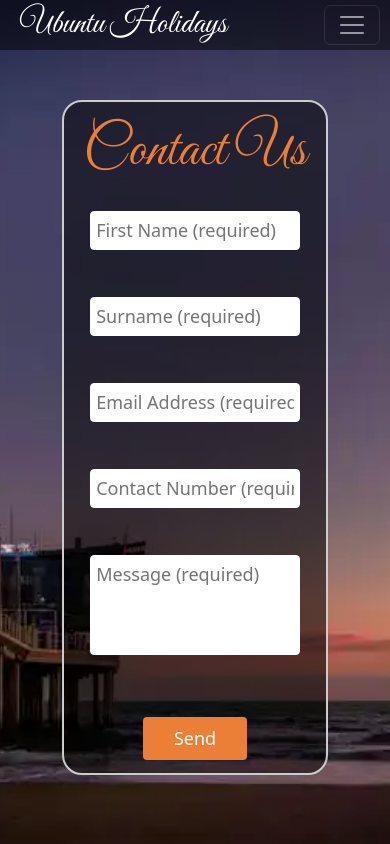
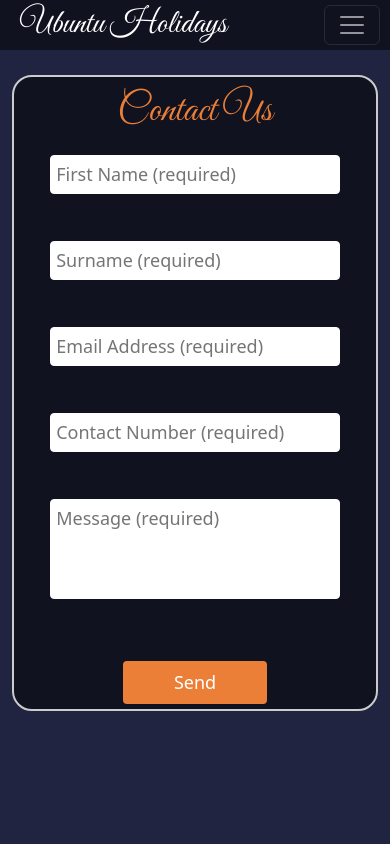
Before and after one commit to SpooshDoosh/Milestone-Project-2-Ubuntu-Holidays, a plain HTML site: page contact.html in a window 390 px wide. Shown: the top 844 px of the page. Drawn offline with nearby package versions, Linux system fonts and the light colour scheme.

Commit message:
Add images for responsive design, add media query for contact form

```diff
--- a/assets/css/syle.css
+++ b/assets/css/syle.css
@@ -344,18 +344,19 @@ h3 {
         background-position: top;
         background-repeat: no-repeat;
         background-size: cover;
-        height: 110vh;
         width: 100%;
+        height: 50vh;
         position: relative;
     }
 
     .hero-contact {
-        background: url(../images/responsive/dbn5-responsive.webp);
+        background: url(../images/responsive/bn5-responsive.webp);
+        background-color: #212441;
         background-position: center;
         background-repeat: no-repeat;
         background-size: cover;
+        width: 100%;
         height: 100vh;
-        width: 100%;
         position: relative;
     }
 
@@ -364,7 +365,7 @@ h3 {
         background-position: center;
         background-repeat: no-repeat;
         background-size: cover;
-        height: 60vh;
+        height: 50vh;
         width: 100%;
         position: relative;
     }
@@ -374,11 +375,18 @@ h3 {
         background-position: center;
         background-repeat: no-repeat;
         background-size: cover;
-        height: 60vh;
+        height: 50vh;
         width: 100%;
         position: relative;
+    }
 
+    .form-box {
+        margin: 35px auto;
+        height: fit-content;
     }
+
+
+
 }
 
 @media screen and (max-width: 650px) {
@@ -390,7 +398,29 @@ h3 {
     .card {
         margin-bottom: 10px;
     }
+
+    .hero-contact {
+        background: none;
+    }
+
+    h2 {
+        padding: 10px;
+        font-size: 2.5rem;
+    }
+
+    h3 {
+        line-height: 1.5;
+    }
+
+    .contact-form {
+        color: #fff;
+        text-align: center;
+        font-size: 18px;
+    }
+
+    .form-box {
+        margin: 25px auto;
+        height: fit-content;
+    }
+
 }
-
-@media screen and (max-width: 768) {
-}
```
Also changed, not shown: capetown.html (+1 -1 lines), assets/images/responsive/bn5-responsive.webp (added), assets/images/responsive/ct1-responsive.webp, assets/images/responsive/dbn2-responsive.webp, assets/images/responsive/dbn3-responsive.webp, assets/images/responsive/dbn5-responsive.webp (deleted).
